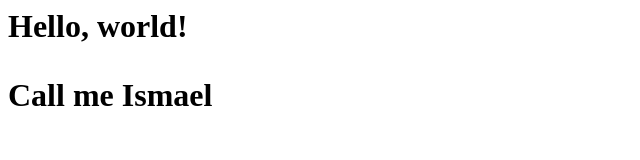
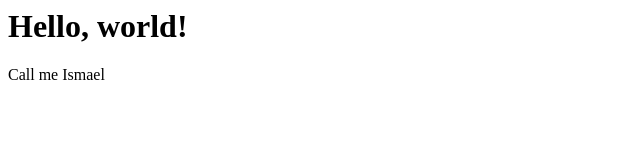
Before and after one commit to khalid-alnajjar/website, a plain HTML site: page index.html in a window 1280 px wide. Shown: the whole page, without its empty margins (0-640 px from the left). Drawn offline with Linux system fonts and the light colour scheme.

Commit message:
Fix h1 typo

```diff
--- a/index.html
+++ b/index.html
@@ -1,2 +1,2 @@
-<h1> Hello, world! <h1>
+<h1> Hello, world! </h1>
 <p>Call me Ismael</p>
```
